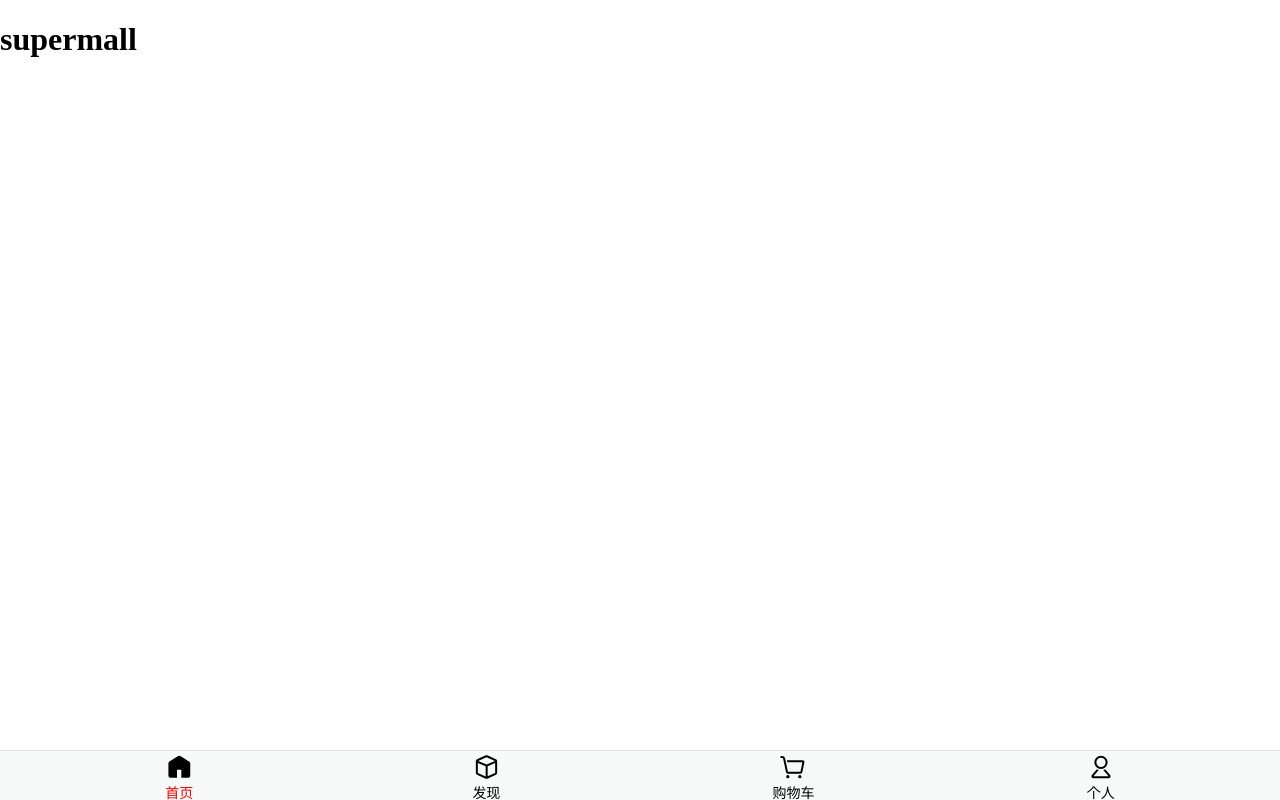
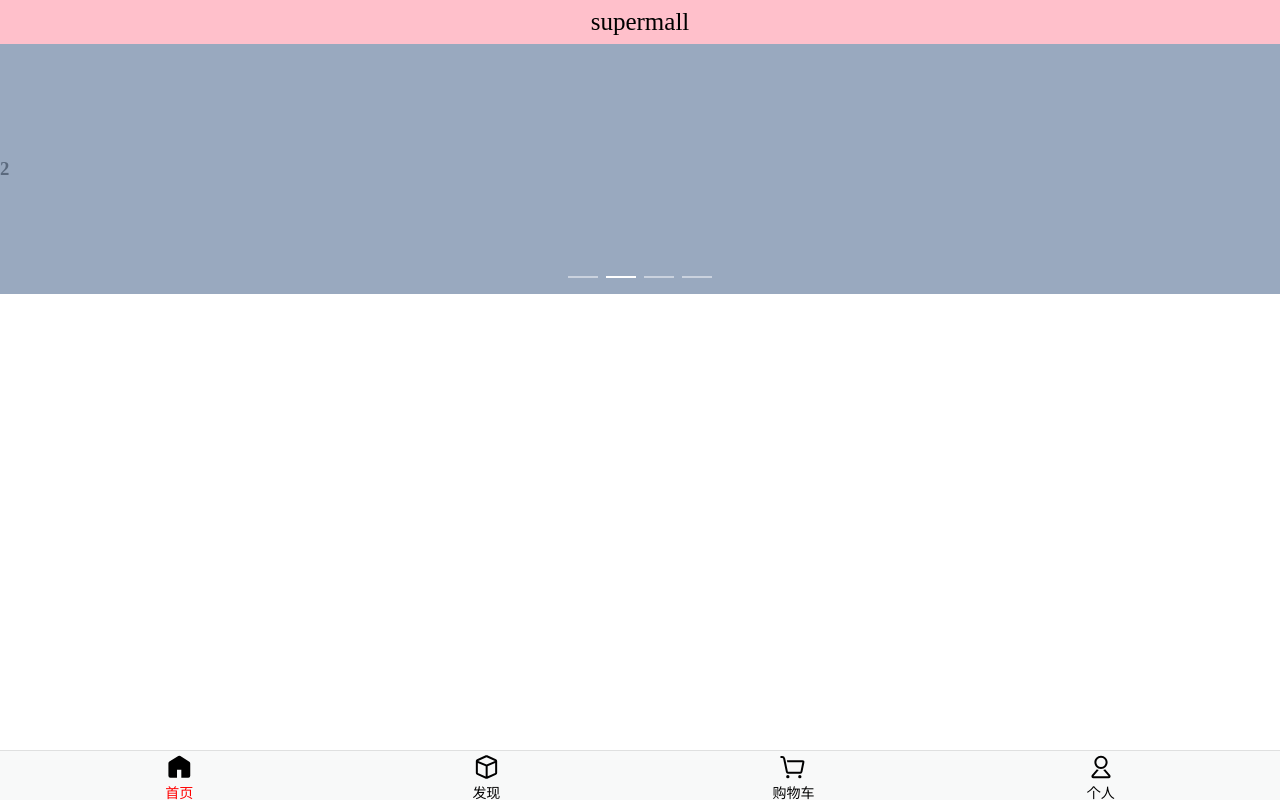
Before and after one commit to Magic-cxf/supermall, a Vue app: page /home in a window 1280 px wide. Built offline with nearby package versions, Linux system fonts and the light colour scheme.

Commit message:
increase element plus

```diff
--- a/package.json
+++ b/package.json
@@ -10,6 +10,7 @@
   "dependencies": {
     "axios": "^0.27.2",
     "core-js": "^3.8.3",
+    "element-plus": "^2.2.0",
     "normalize.css": "^8.0.1",
     "vue": "^3.2.13",
     "vue-router": "^4.0.15"
--- /dev/null
+++ b/src/components/common/carousel/carousel.vue
@@ -0,0 +1,25 @@
+<template>
+  <el-carousel indicator-position="" height="250px">
+    <el-carousel-item v-for="item in 4" :key="item">
+      <h3 text="2xl" justify="center">{{ item }}</h3>
+    </el-carousel-item>
+  </el-carousel>
+</template>
+
+<style scoped>
+.el-carousel__item h3 {
+  display: flex;
+  color: #475669;
+  opacity: 0.75;
+  line-height: 250px;
+  margin: 0;
+}
+
+.el-carousel__item:nth-child(2n) {
+  background-color: #99a9bf;
+}
+
+.el-carousel__item:nth-child(2n + 1) {
+  background-color: #d3dce6;
+}
+</style>
--- a/src/main.js
+++ b/src/main.js
@@ -2,7 +2,10 @@ import { createApp } from 'vue'
 import App from './App.vue'
 import 'normalize.css'
 import router from 'router/router'
+import ElementPlus from 'element-plus'
+import 'element-plus/dist/index.css'
 
 const app = createApp(App)
 app.use(router)
+app.use(ElementPlus)
 app.mount('#app')
--- a/src/views/home.vue
+++ b/src/views/home.vue
@@ -1,11 +1,18 @@
 <template>
-    <div>
-      <h1>supermall</h1>
+    <div class="home">
+      <head-line></head-line>
+      <carousel></carousel>
     </div>
 </template>
 
 <script>
+import headLine from './homeChildren/headLine.vue'
+import carousel from 'components/common/carousel/carousel.vue'
 export default {
+  components:{
+    headLine,
+    carousel
+  },
   data () {
     return {
     };
--- /dev/null
+++ b/src/views/homeChildren/headLine.vue
@@ -0,0 +1,40 @@
+<template>
+  <div class="header">
+      <div class="left"></div>
+      <div class="center">
+          supermall
+      </div>
+      <div class="right"></div>
+  </div>
+</template>
+
+<script>
+export default {
+  data () {
+    return {
+    };
+  },
+}
+
+</script>
+<style scoped>
+.header{
+    width: 100%;
+    height: 44px;
+    display: flex;
+    background-color: pink;
+}
+.left{
+    width: 60px;
+}
+.center{
+    flex: 1;
+}.center{
+    text-align: center;
+    line-height: 44px;
+    font-size: 25px;
+}
+.right{
+    width: 60px;
+}
+</style>
```
Also changed, not shown: 1 other file (tests, documents, lock files or other folders).
